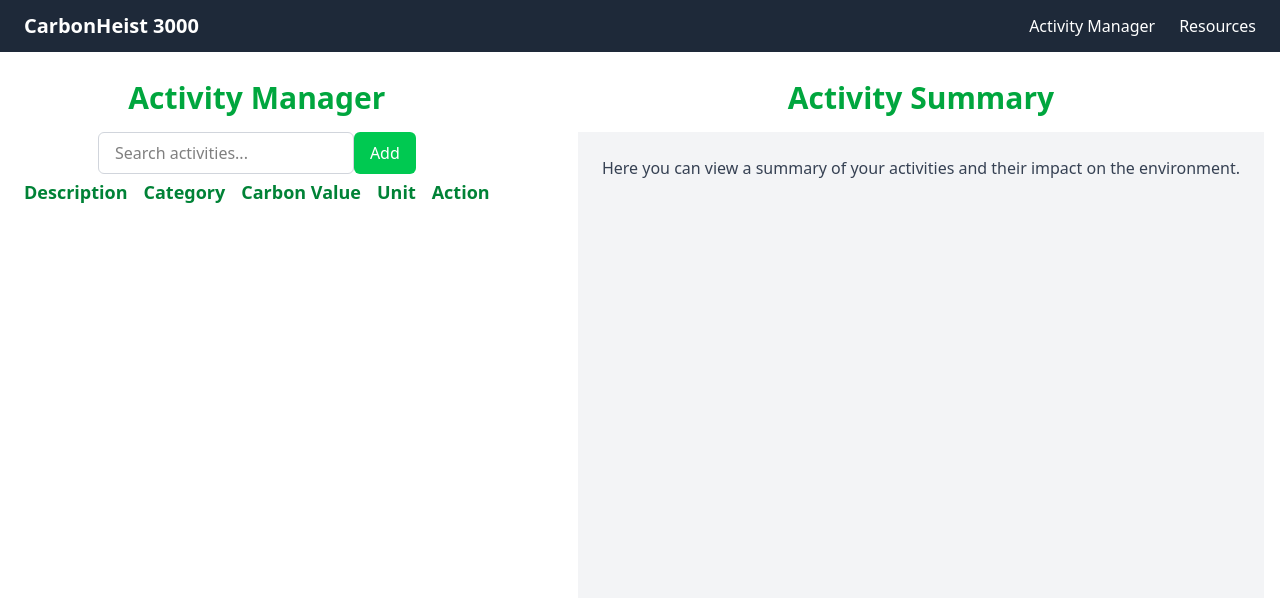
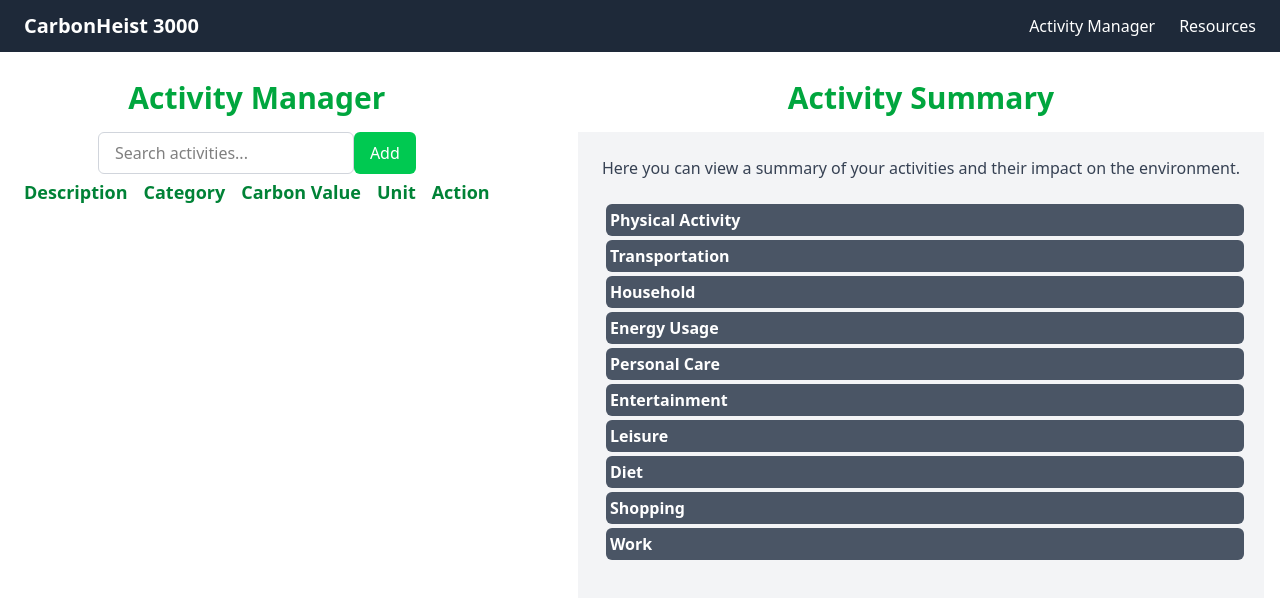
Before and after one commit to nwierzbowski/CarbonHeist3000, a React (Vite) app: page / in a window 1280 px wide. Shown: the top 598 px of the page. Built offline with nearby package versions, Linux system fonts and the light colour scheme.

Commit message:
Calculating totals per catagory for summary

```diff
--- a/src/components/activities/ProgressBar.tsx
+++ b/src/components/activities/ProgressBar.tsx
@@ -13,10 +13,10 @@ export default function ProgressBar({ value, max, color, children }: Props) {
   const widthPercentage = (progress / max) * 100;
 
   return (
-    <div className="w-full bg-gray-300 rounded-md overflow-hidden">
+    <div className="w-full bg-gray-600 rounded-md overflow-hidden m-1">
 
       <div
-        className={" h-6 transition-all duration-300 " + color}
+        className={"whitespace-nowrap m-1 h-6 transition-all duration-300 text-white font-bold " + color}
         style={{ width: `${widthPercentage}%` }}
       >{children}</div>
     </div>
--- a/src/components/pages/ActivitySummary.tsx
+++ b/src/components/pages/ActivitySummary.tsx
@@ -1,22 +1,50 @@
 import { useActivityContext } from "../../context/ActivityContext";
-import { getCategoryColorClass } from "../../data/categories";
+import { Activity } from "../../data/activities";
+import { categoryColors, getCategoryColorClass } from "../../data/categories";
 import ProgressBar from "../activities/ProgressBar";
+
+// Function to calculate carbon values by category
+// Function to calculate carbon values by category
+export function calculateCarbonByCategory(
+  options: Activity[],
+  allCategories: string[]
+): Record<string, number> {
+  // Initialize the summary object with all categories set to 0
+  const summary = allCategories.reduce((accumulator, category) => {
+    accumulator[category] = 0;
+    return accumulator;
+  }, {} as Record<string, number>);
+
+  // Sum the carbon values for categories present in the activities
+  options.forEach((activity) => {
+    const category = activity.category;
+    const carbonValue = parseFloat(activity.carbon_value);
+    summary[category] += carbonValue;
+  });
+
+  return summary;
+}
 
 export default function ActivitySummary() {
   const { activities } = useActivityContext();
+
+  const summary = Object.entries(calculateCarbonByCategory(activities, categoryColors.map(item => item.category)));
+
   return (
     <div className="p-6 bg-gray-100 min-h-screen">
       <p className="text-gray-700 mb-6">
         Here you can view a summary of your activities and their impact on the
         environment.
       </p>
-      {activities.map(a => (
+      {summary.map(([category, carbonValue]) => (
         <ProgressBar
-          key={getCategoryColorClass(a.category)}
-          value={Number.parseFloat(a.carbon_value)}
-          max={10}
-          color={getCategoryColorClass(a.category)}
-        >{a.category}</ProgressBar>
+          key={category}
+          value={carbonValue}
+          max={10} // Adjust max based on your data scale
+          color={getCategoryColorClass(category)}
+        >
+          {category}
+        </ProgressBar>
       ))}
     </div>
   );
```
